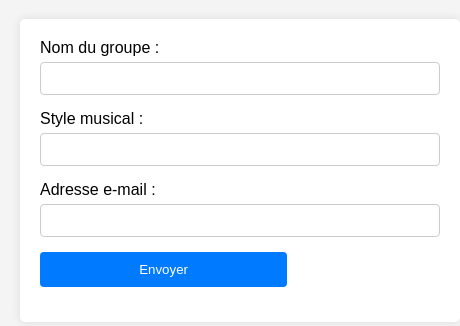
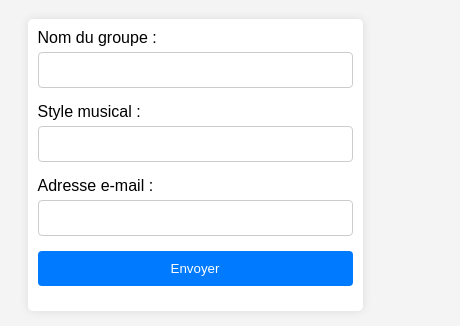
Before and after one commit to arnaudbonnafoux/formulaire_1, a plain HTML site: page index.html in a window 390 px wide. Shown: the part 118-444 px from the top of the page, 460 px wide, since content can reach past the window. Drawn offline with Linux system fonts and the light colour scheme.

Commit message:
dépot_2

```diff
--- a/index.html
+++ b/index.html
@@ -11,27 +11,31 @@
     margin: 0;
     padding: 20px;
 }
+
 h1 {
     color: #333;
     text-align: center;
 }
+
 form {
     background: #fff;
     padding: 20px;
     border-radius: 5px;
     box-shadow: 0 0 10px rgba(0, 0, 0, 0.1);
-            width: 400px;
-            /* Largeur du formulaire basée sur la proportion du nombre d'or */
+    width: 400px; /* Largeur du formulaire basée sur la proportion du nombre d'or */
     max-width: calc(400px * 1.618);
     margin: auto;
 }
+
 div {
     margin-bottom: 15px;
 }
+
 label {
     display: block;
     margin-bottom: 5px;
 }
+
 input {
     width: 100%;
     padding: 8px;
@@ -39,6 +43,7 @@
     border: 1px solid #ccc;
     border-radius: 4px;
 }
+
 button {
     background-color: #007BFF;
     color: white;
@@ -49,9 +54,27 @@
     /* Largeur du bouton selon le nombre d'or */
     width: 61.8%;
 }
+
 button:hover {
     background-color: #0056b3;
 }
+
+/* Media Query pour les écrans mobiles */
+@media (max-width: 600px) {
+    form {
+        width: 90%; /* Largeur maximale sur mobile */
+        padding: 10px; /* Réduire le padding sur mobile */
+    }
+
+    button {
+        width: 100%; /* Bouton prend toute la largeur sur mobile */
+    }
+
+    input {
+        font-size: 16px; /* Augmenter la taille de la police sur mobile */
+    }
+}
+
     </style>
 </head>
 <body>
```
Lines whose indentation alone changed are shown as unchanged.
